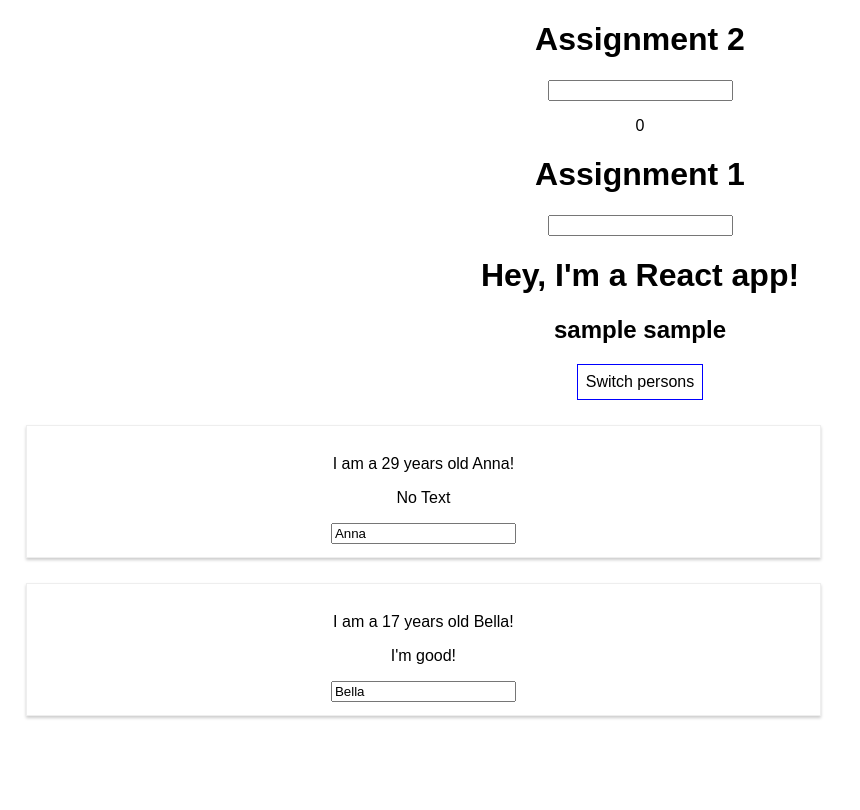
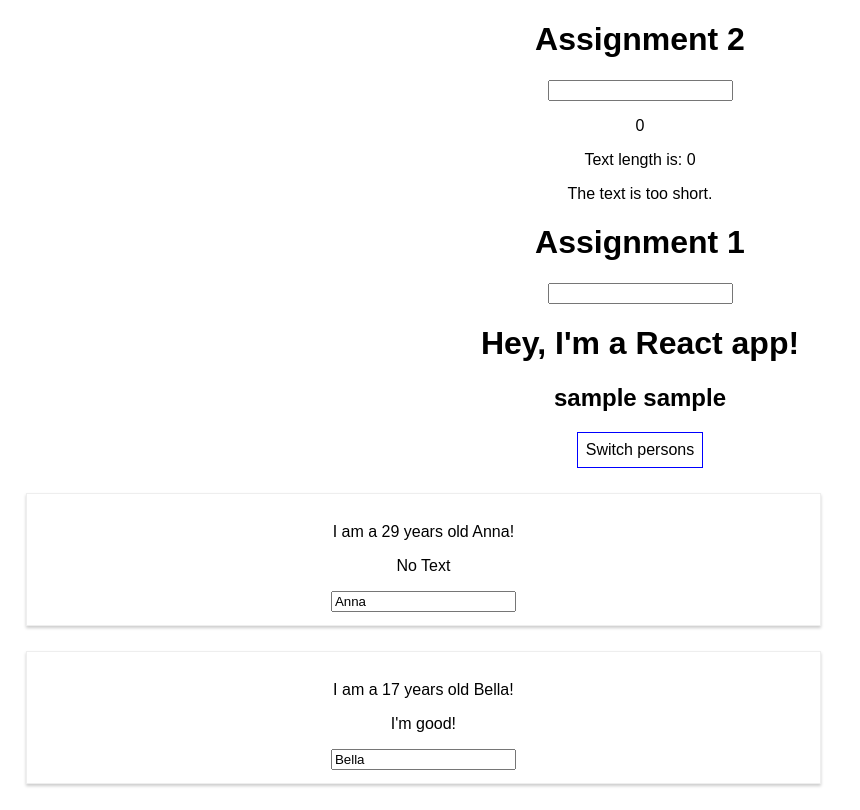
Before and after one commit to AnatolyUss/react-training, a React (Create React App) app: page / in a window 1280 px wide. Shown: the whole page, without its empty margins (0-860 px from the left). Built offline with nearby package versions, Linux system fonts and the light colour scheme.

Commit message:
completed assignment 2

```diff
--- a/src/App.js
+++ b/src/App.js
@@ -4,6 +4,8 @@ import Person from './Person/Person';
 import UserInput from './UserInput/UserInput';
 import UserOutput from './UserOutput/UserOutput';
 import InputField from './InputField/InputField';
+import ValidationComponent from './ValidationComponent/ValidationComponent';
+import CharComponent from './CharComponent/CharComponent';
 
 class App extends Component {
   constructor(props) {
@@ -48,6 +50,26 @@ class App extends Component {
     this.setState({ inputField: event.target.value });
   }
 
+  charComponentOnClickHandler = (event, charPosition) => {
+    const inputFieldClone = this.state.inputField.slice();
+    const inputFieldCloneAsArray = inputFieldClone.split('');
+    inputFieldCloneAsArray.splice(charPosition, 1)
+    const upToDateInputField = inputFieldCloneAsArray.join('');
+    this.setState({ inputField: upToDateInputField });
+  }
+
+  getInputFieldValueAsCharsArray = () => {
+    const inputFieldClone = this.state.inputField.slice();
+
+    return inputFieldClone.split('').map((letter, position) => {
+      return <CharComponent
+        key={position}
+        letter={letter}
+        charComponentOnClick={event => this.charComponentOnClickHandler(event, position)}
+      />
+    });
+  }
+
   render() {
     const style = {
       backgroundColor: 'white',
@@ -73,6 +95,8 @@ class App extends Component {
           inputFieldValue={this.state.inputField}
           inputFieldLength={this.state.inputField.length}
         />
+        <ValidationComponent inputFieldLength={this.state.inputField.length} />
+        {this.getInputFieldValueAsCharsArray()}
 
         <h1>Assignment 1</h1>
         <UserInput inputUsernameChangeHandler={this.inputUsernameChangeHandler} username={this.state.username} />
--- /dev/null
+++ b/src/CharComponent/CharComponent.css
@@ -0,0 +1,7 @@
+.CharComponent {
+    display: inline-block;
+    padding: 16px;
+    text-align: center;
+    margin: 16px;
+    border: 1px solid black;
+}
--- /dev/null
+++ b/src/CharComponent/CharComponent.js
@@ -0,0 +1,18 @@
+import React, { Component } from 'react';
+import './CharComponent.css';
+
+class CharComponent extends Component {
+  constructor(props) {
+    super(props);
+  }
+
+  render() {
+    return (
+      <div className="CharComponent" onClick={this.props.charComponentOnClick}>
+        <p>{this.props.letter}</p>
+      </div>
+    );
+  }
+}
+
+export default CharComponent;
--- a/src/ValidationComponent/ValidationComponent.js
+++ b/src/ValidationComponent/ValidationComponent.js
@@ -1,14 +1,18 @@
 import React, { Component } from 'react';
+import './ValidationComponent.css';
 
 class ValidationComponent extends Component {
   constructor(props) {
     super(props);
   }
 
+  minLength = 5;
+
   render() {
     return (
-      <div>
-
+      <div className="ValidationComponent">
+        <p>Text length is: {this.props.inputFieldLength}</p>
+        <p>{this.props.inputFieldLength >= this.minLength ? 'The text is long enough.' : 'The text is too short.'}</p>
       </div>
     );
   }
```
Also changed, not shown: src/ValidationComponent/ValidationComponent.css (added).
